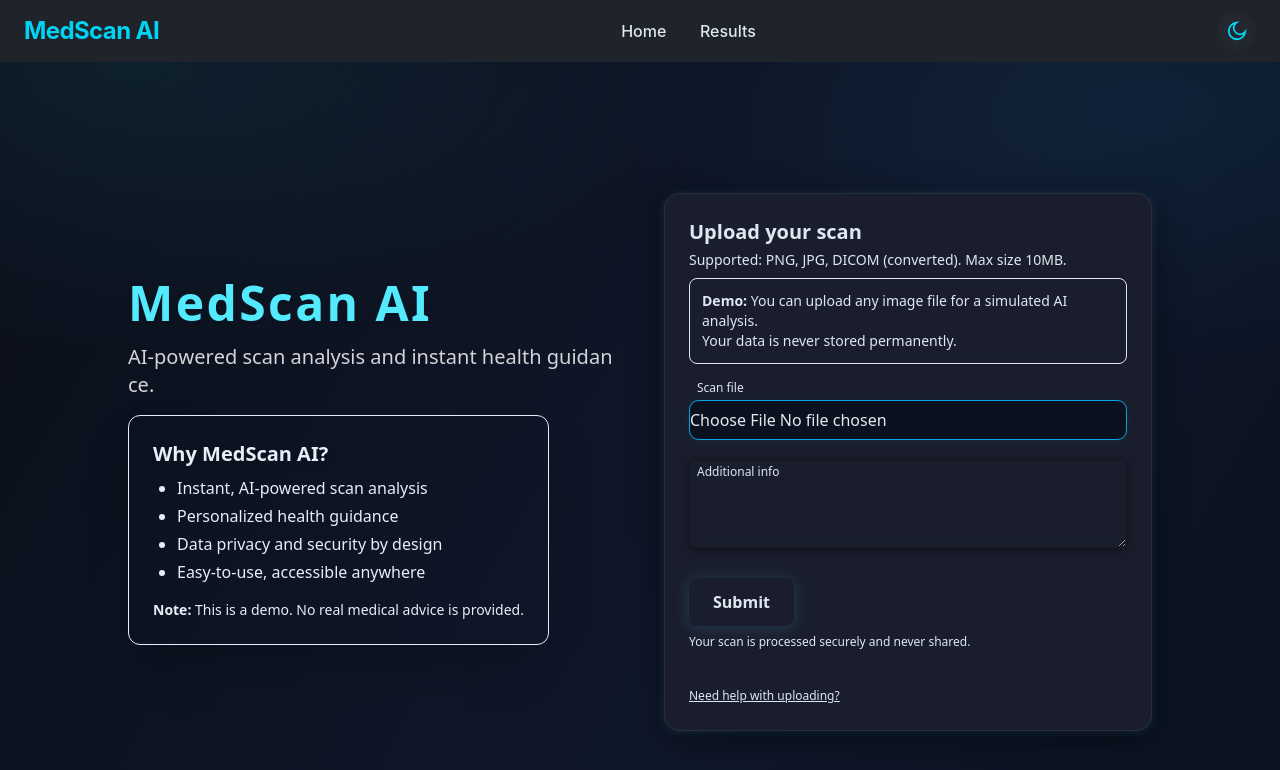
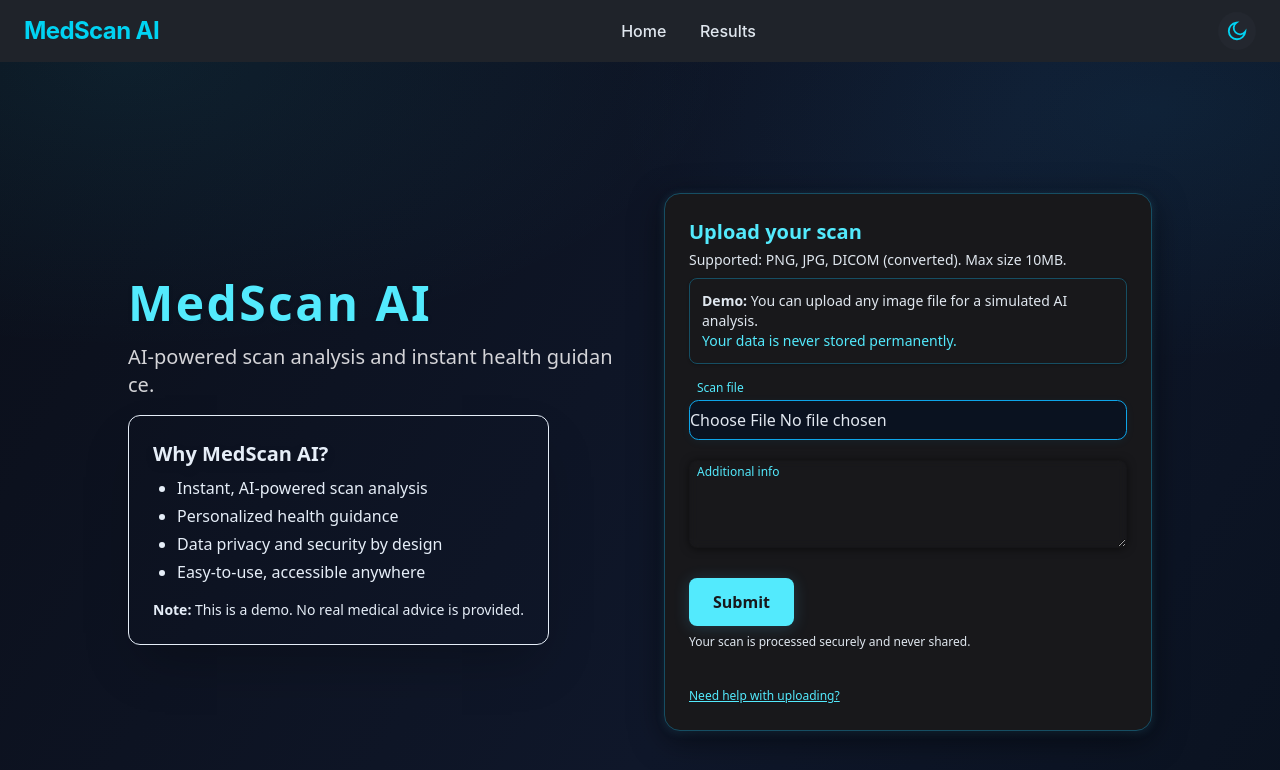
Before and after one commit to Stack-Sage/MedScanAI, a Next.js app: page / in a window 1280 px wide. Shown: the top 770 px of the page. Built offline with nearby package versions, Linux system fonts and the light colour scheme.

Commit message:
udpating

```diff
--- a/app/components/UploadForm.js
+++ b/app/components/UploadForm.js
@@ -121,14 +121,18 @@ export default function UploadForm(props) {
         initial={{ opacity: 0, y: 40 }}
         animate={{ opacity: 1, y: 0 }}
         transition={{ duration: 0.7, ease: 'easeOut' }}
-        className={`relative rounded-2xl shadow-md shadow-black/40 p-6 flex flex-col gap-4 border border-border-primary bg-secondary-dark text-primary transition-all duration-700 ease-out overflow-hidden
+        className={`relative rounded-2xl shadow-md p-6 flex flex-col gap-4 border transition-all duration-700 ease-out overflow-hidden
+          ${theme === 'dark'
+            ? 'bg-[#18181b] border-[#164e63] text-[#e0e7ef]'
+            : 'bg-white border-[#bae6fd] text-[#334155]'
+          }
           ${visible ? 'opacity-100 translate-y-0' : 'opacity-0 translate-y-8'}
         `}
         style={{
-          boxShadow: '0 8px 32px 0 #0008, 0 1.5px 8px 0 #4fc3f733',
-          background: theme === 'dark' ? '#1a1e2c' : '#fff',
-          borderColor: theme === 'dark' ? '#2a2f3e' : '#bae6fd',
-          color: theme === 'dark' ? '#e0e6f2' : '#334155'
+          boxShadow: theme === 'dark' ? '0 8px 32px 0 #0008, 0 1.5px 8px 0 #4fc3f733' : '0 8px 32px 0 #bae6fd44',
+          background: undefined,
+          borderColor: undefined,
+          color: undefined
         }}
       >
         {/* Success animation */}
@@ -173,10 +177,10 @@ export default function UploadForm(props) {
           transition={{ duration: 0.7, delay: 0.15, ease: 'easeOut' }}
         >
           <h2 className={`text-xl font-bold mb-1 ${
-            theme === 'dark' ? 'text-accent-blue' : 'text-sky-700'
+            theme === 'dark' ? 'text-cyan-300' : 'text-sky-700'
           }`}>Upload your scan</h2>
           <p className={`text-sm mb-2 ${
-            theme === 'dark' ? 'text-primary/80' : 'text-sky-900/80'
+            theme === 'dark' ? 'text-[#e0e7ef]' : 'text-sky-900/80'
           }`}>
             Supported: <span className="font-medium">PNG, JPG, DICOM</span> (converted). Max size 10MB.
           </p>
@@ -188,13 +192,13 @@ export default function UploadForm(props) {
             transition={{ duration: 0.6, delay: 0.25, ease: 'easeOut' }}
             className={`border rounded-lg p-3 mb-2 text-sm shadow ${
               theme === 'dark'
-                ? 'bg-secondary-dark border-border-primary text-primary shadow-black/20'
+                ? 'bg-[#18181b] border-[#164e63] text-[#e0e7ef] shadow-black/20'
                 : 'bg-white border-[#bae6fd] text-[#334155] shadow-[#bae6fd]/20'
             }`}
             style={{ backdropFilter: 'blur(4px)' }}
           >
             <b>Demo:</b> You can upload any image file for a simulated AI analysis.<br />
-            <span className={theme === 'dark' ? 'text-accent-blue' : 'text-sky-700'}>Your data is never stored permanently.</span>
+            <span className={theme === 'dark' ? 'text-cyan-300' : 'text-sky-700'}>Your data is never stored permanently.</span>
           </motion.div>
         </motion.div>
         {/* Floating label input with tooltip */}
@@ -206,13 +210,13 @@ export default function UploadForm(props) {
               onChange={onFile}
               className={`peer block w-full mt-1 text-sm rounded-lg p-3 focus:outline-none focus:ring-2 transition duration-300 ${
                 theme === 'dark'
-                  ? 'bg-secondary-dark border border-border-primary text-primary focus:ring-accent-blue focus:border-accent-blue'
-                  : 'bg-white border border-[#bae6fd] text-[#334155] focus:ring-[#60a5fa] focus:border-[#60a5fa]'
+                  ? 'bg-[#18181b] border-[#164e63] text-[#e0e7ef] focus:ring-cyan-300 focus:border-cyan-300'
+                  : 'bg-white border-[#bae6fd] text-[#334155] focus:ring-[#60a5fa] focus:border-[#60a5fa]'
               }`}
             />
           </Tooltip>
           <label className={`absolute left-2 -top-4 text-xs transition-all peer-focus:-top-5 ${
-            theme === 'dark' ? 'text-accent-blue peer-focus:text-accent-teal' : 'text-[#164e63] peer-focus:text-[#60a5fa]'
+            theme === 'dark' ? 'text-cyan-300 peer-focus:text-cyan-400' : 'text-[#164e63] peer-focus:text-[#60a5fa]'
           }`}>
             Scan file
           </label>
@@ -222,7 +226,7 @@ export default function UploadForm(props) {
             src={preview}
             alt="preview"
             className={`rounded-lg border max-w-[180px] max-h-[180px] mx-auto my-2 shadow-lg object-contain ${
-              theme === 'dark' ? 'border-border-primary bg-secondary-dark' : 'border-[#bae6fd] bg-white'
+              theme === 'dark' ? 'border-[#164e63] bg-[#18181b]' : 'border-[#bae6fd] bg-white'
             }`}
             // remove scale from image entry
             initial={{ opacity: 0 }}
@@ -240,14 +244,14 @@ export default function UploadForm(props) {
               placeholder=" "
               className={`peer w-full mt-1 rounded-lg border p-3 focus:outline-none focus:ring-2 transition duration-300 min-h-[80px] ${
                 theme === 'dark'
-                  ? 'border-border-primary bg-secondary-dark text-primary focus:ring-accent-blue focus:border-accent-blue'
+                  ? 'border-[#164e63] bg-[#18181b] text-[#e0e7ef] focus:ring-cyan-300 focus:border-cyan-300'
                   : 'border-[#bae6fd] bg-white text-[#334155] focus:ring-[#60a5fa] focus:border-[#60a5fa]'
               }`}
               style={{ boxShadow: '0 1px 8px 0 #0008', backdropFilter: 'blur(4px)' }}
             />
           </Tooltip>
           <label className={`absolute left-2 top-2 text-xs pointer-events-none transition-all peer-placeholder-shown:top-2 peer-placeholder-shown:text-xs peer-focus:-top-4 ${
-            theme === 'dark' ? 'text-accent-blue peer-focus:text-accent-teal' : 'text-[#164e63] peer-focus:text-[#60a5fa]'
+            theme === 'dark' ? 'text-cyan-300 peer-focus:text-cyan-400' : 'text-[#164e63] peer-focus:text-[#60a5fa]'
           }`}>
             Additional info
           </label>
@@ -266,7 +270,7 @@ export default function UploadForm(props) {
               transition={{ type: "spring", stiffness: 300, damping: 20 }}
               className={`font-semibold py-3 px-6 rounded-lg transition duration-300 ease-in-out shadow-md ${
                 theme === 'dark'
-                  ? 'bg-accent-blue text-primary hover:bg-accent-teal shadow-accent-blue/30'
+                  ? 'bg-cyan-300 text-[#18181b] hover:bg-cyan-400 shadow-cyan-300/30'
                   : 'bg-[#bae6fd] text-[#334155] hover:bg-[#60a5fa] shadow-[#bae6fd]/30'
               }`}
               style={{ boxShadow: theme === 'dark' ? '0 2px 16px 0 #4fc3f733' : '0 2px 12px 0 #bae6fd44' }}
@@ -283,7 +287,7 @@ export default function UploadForm(props) {
               ) : 'Submit'}
             </motion.button>
           </Tooltip>
-          <span className={`text-xs ${theme === 'dark' ? 'text-primary/80' : 'text-sky-700/80'}`}>
+          <span className={`text-xs ${theme === 'dark' ? 'text-[#e0e7ef]' : 'text-sky-700/80'}`}>
             Your scan is processed securely and never shared.
           </span>
         </div>
@@ -291,7 +295,7 @@ export default function UploadForm(props) {
           <Tooltip text="Need help? Click for upload tips.">
             <button
               className={`text-xs underline transition-colors duration-200 ${
-                theme === 'dark' ? 'text-accent-blue hover:text-accent-teal' : 'text-[#164e63] hover:text-[#60a5fa]'
+                theme === 'dark' ? 'text-cyan-300 hover:text-cyan-400' : 'text-[#164e63] hover:text-[#60a5fa]'
               }`}
               onClick={() => alert('Tips:\n- Upload clear scan images\n- Add notes for better results\n- Supported: PNG, JPG, DICOM\n- Max file size: 10MB')}
               type="button"
```
